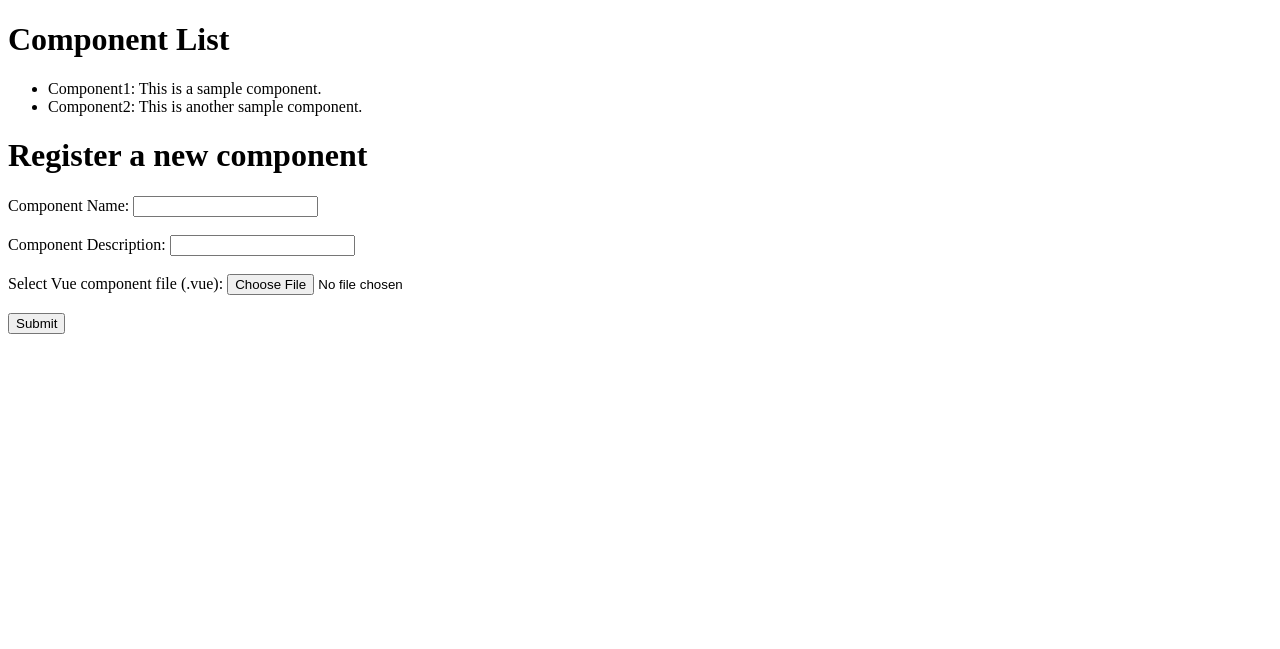
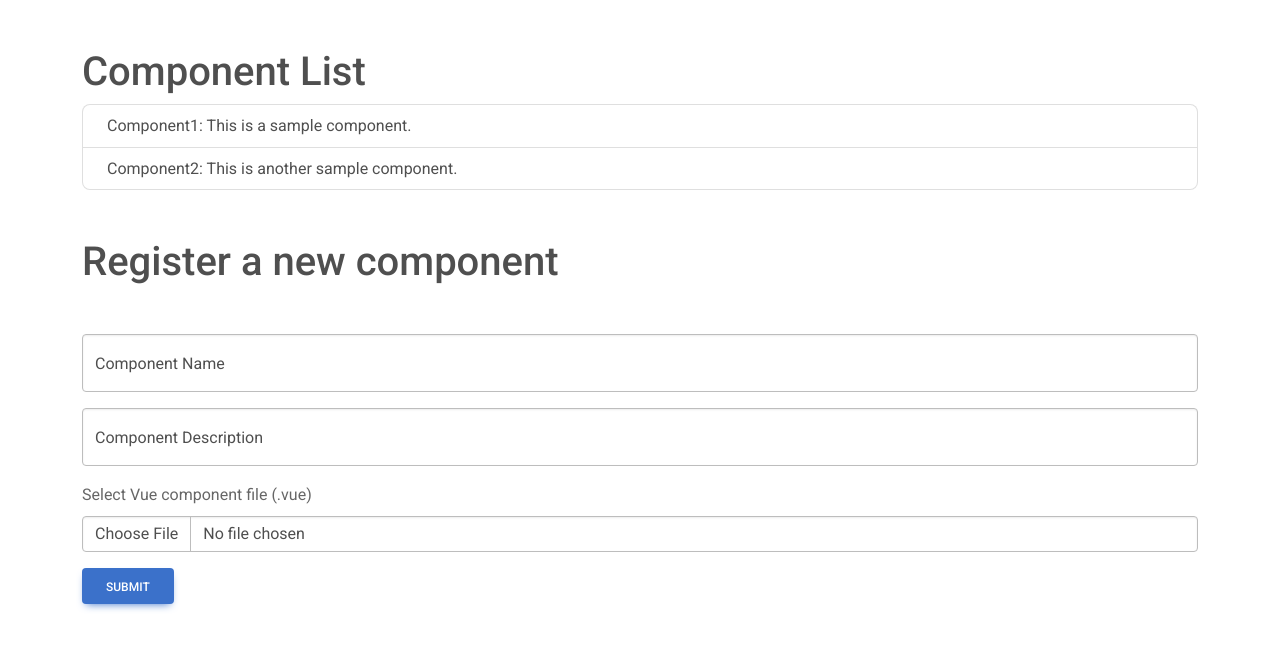
Before and after one commit to msamunetogetoge/ComponentSaver, a Flask app: page / in a window 1280 px wide. Shown: the top 649 px of the page. Run offline with Flask 2, Linux system fonts and the light colour scheme; some libraries are stand-ins or nearby versions.

Commit message:
material design for bootstrapを使用するように変更

```diff
--- a/backend/app/infrastructure/api/templates/component_form.html
+++ b/backend/app/infrastructure/api/templates/component_form.html
@@ -5,29 +5,46 @@
     <meta charset="UTF-8">
     <meta name="viewport" content="width=device-width, initial-scale=1.0">
     <title>Component List and Registration</title>
+    <!-- Material Design for Bootstrap 5 CSS -->
+    <link href="https://cdnjs.cloudflare.com/ajax/libs/mdb-ui-kit/6.2.0/mdb.min.css" rel="stylesheet" />
+    <!-- Font Awesome -->
+    <link href="https://cdnjs.cloudflare.com/ajax/libs/font-awesome/6.0.0/css/all.min.css" rel="stylesheet" />
+    <!-- Google Fonts -->
+    <link href="https://fonts.googleapis.com/css?family=Roboto:300,400,500,700&display=swap" rel="stylesheet" />
+    <!-- Material Design for Bootstrap JS -->
+    <script type="text/javascript" src="https://cdnjs.cloudflare.com/ajax/libs/mdb-ui-kit/6.2.0/mdb.min.js"></script>
 </head>
 
 <body>
+    <div class="container my-5">
         <h1>Component List</h1>
-    <ul>
+        <ul class="list-group">
             {% for component in components %}
-        <li>{{ component.name }}: {{ component.description }}</li>
+            <li class="list-group-item">{{ component.name }}: {{ component.description }}</li>
             {% endfor %}
         </ul>
 
-    <h1>Register a new component</h1>
+        <h1 class="my-5">Register a new component</h1>
         <form action="/register_component" method="post" enctype="multipart/form-data">
-        <label for="name">Component Name:</label>
-        <input type="text" id="name" name="name" required><br><br>
+            <div class="form-floating mb-3">
+                <input type="text" class="form-control" id="name" name="name" placeholder="Component Name" required>
+                <label for="name">Component Name</label>
+            </div>
 
-        <label for="description">Component Description:</label>
-        <input type="text" id="description" name="description" required><br><br>
+            <div class="form-floating mb-3">
+                <input type="text" class="form-control" id="description" name="description"
+                    placeholder="Component Description" required>
+                <label for="description">Component Description</label>
+            </div>
 
-        <label for="file">Select Vue component file (.vue):</label>
-        <input type="file" id="file" name="file" accept=".vue" required><br><br>
+            <div class="mb-3">
+                <label for="file" class="form-label">Select Vue component file (.vue)</label>
+                <input type="file" class="form-control" id="file" name="file" accept=".vue" required>
+            </div>
 
-        <input type="submit" value="Submit">
+            <button type="submit" class="btn btn-primary">Submit</button>
         </form>
+    </div>
 </body>
 
 </html>
```
Lines whose indentation alone changed are shown as unchanged.
